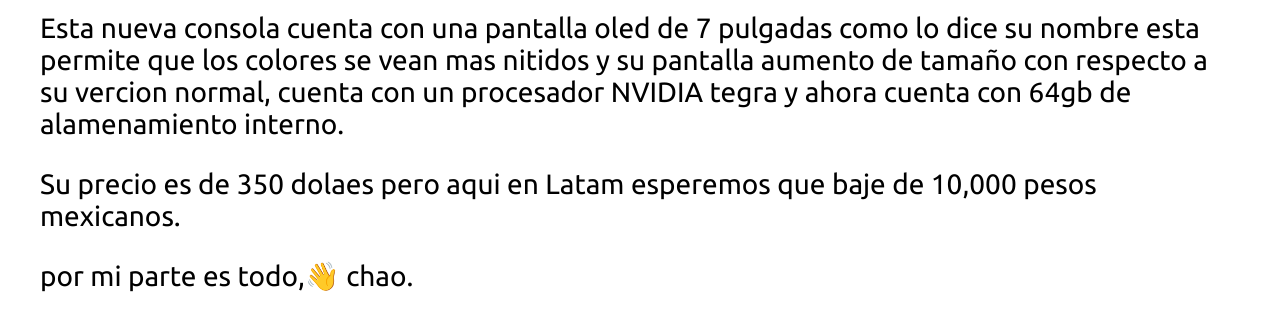
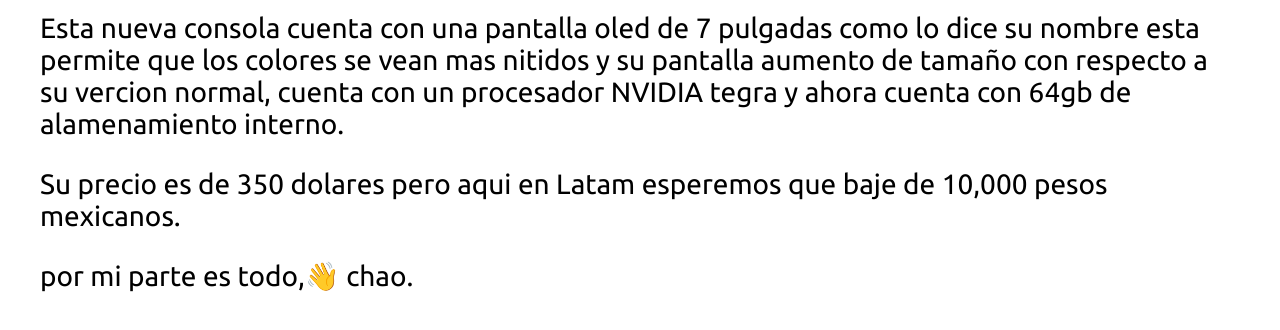
Before and after one commit to Linklexd/MIProyectoWeb, a plain HTML site: page bajosprecios.html in a window 1280 px wide. Shown: the part 698-1028 px from the top of the page. Drawn offline with Linux system fonts and the light colour scheme.

Commit message:
correccion

```diff
--- a/bajosprecios.html
+++ b/bajosprecios.html
@@ -22,7 +22,7 @@
     <p>Nintendo a sacado una nueva revicion de su consola, la "Nintendo Switch Oled" asi es como acaban de leer una nueva nintendo switch llega a las tiendas en todo el mundo.</p>
     <iframe width="560" height="315" src="https://www.youtube.com/embed/4mHq6Y7JSmg" title="YouTube video player" frameborder="0" allow="accelerometer; autoplay; clipboard-write; encrypted-media; gyroscope; picture-in-picture" allowfullscreen></iframe>
     <p>Esta nueva consola cuenta con una pantalla oled de 7 pulgadas como lo dice su nombre esta permite que los colores se vean mas nitidos y su pantalla aumento de tamaño con respecto a su vercion normal, cuenta con un procesador NVIDIA tegra y ahora cuenta con 64gb de alamenamiento interno. </p>
-    <p>Su precio es de 350 dolaes pero aqui en Latam esperemos que baje de 10,000 pesos mexicanos.</p>
+    <p>Su precio es de 350 dolares pero aqui en Latam esperemos que baje de 10,000 pesos mexicanos.</p>
     <p>por mi parte es todo,👋 chao.</p>
 </body>
 </html>
```
